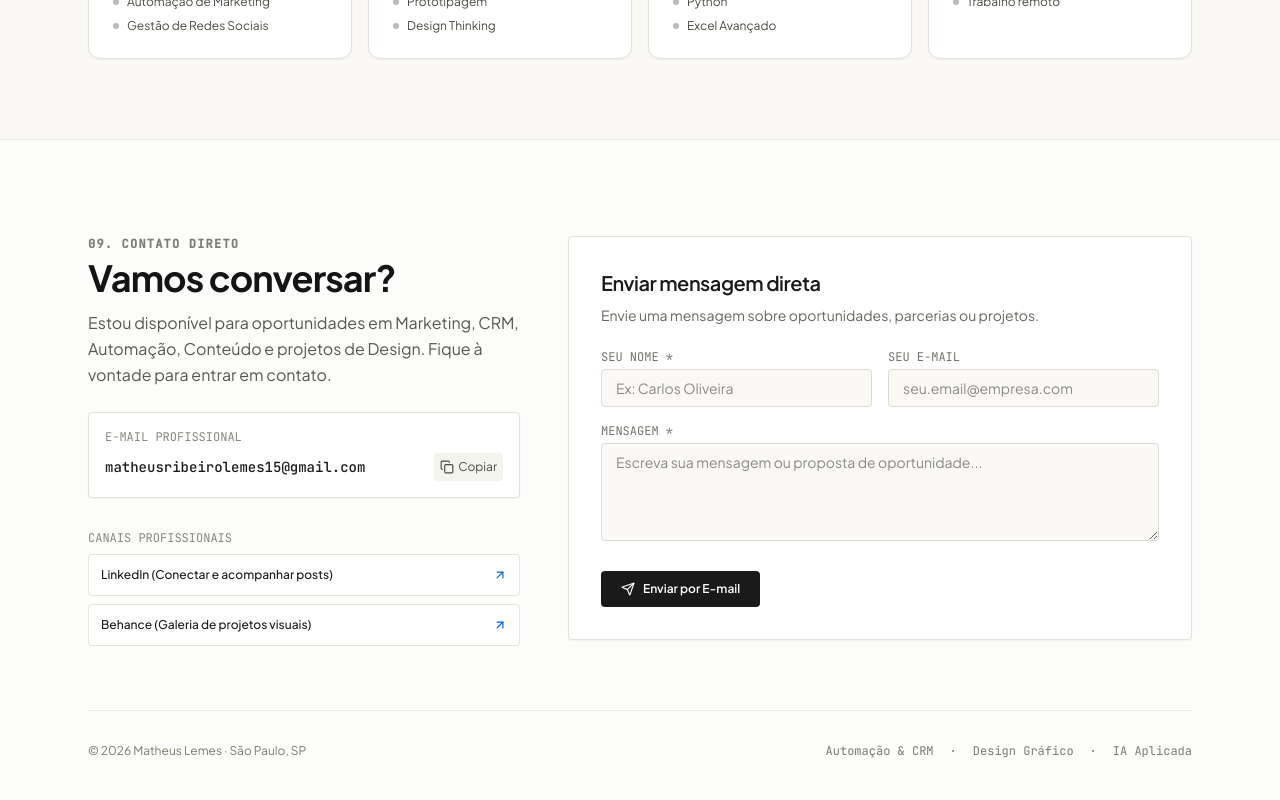
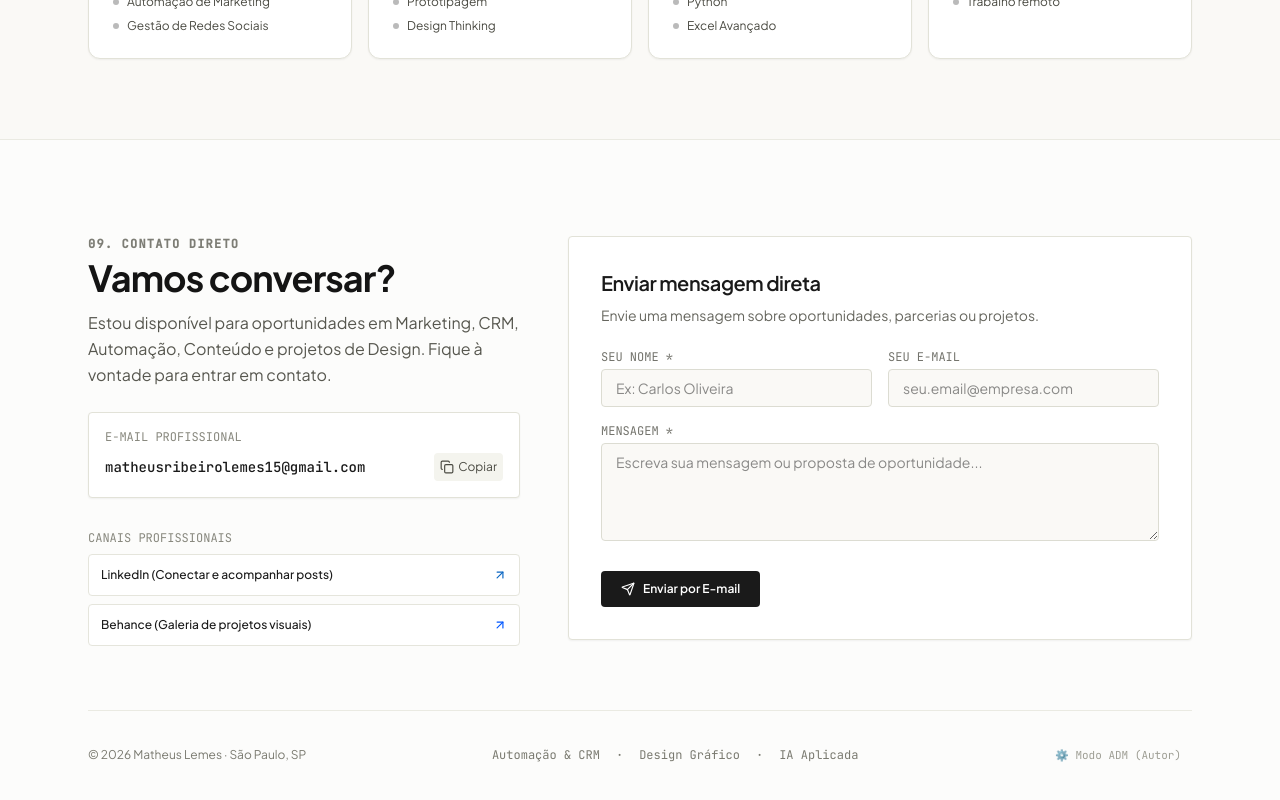
Before and after one commit to MatthLemes/matheus-portfolio, a React (Vite) app: page / in a window 1280 px wide. Shown: the part 8229-9029 px from the top of the page. Built offline with nearby package versions, Linux system fonts and the light colour scheme.

Commit message:
feat: implement persistent admin mode
Add persistent admin authentication using localStorage and introduce a floating UI indicator to allow easy access to the profile editor.

```diff
--- a/src/App.tsx
+++ b/src/App.tsx
@@ -76,13 +76,26 @@ export default function App() {
   });
 
   const [isEditorOpen, setIsEditorOpen] = useState(false);
-  const [isAdmin] = useState(() => {
+  const [isAdmin, setIsAdmin] = useState(() => {
     if (typeof window !== 'undefined') {
       const params = new URLSearchParams(window.location.search);
-      return params.get('admin') === 'true' || params.get('edit') === 'true';
+      if (params.get('admin') === 'true' || params.get('edit') === 'true') {
+        return true;
+      }
+      return localStorage.getItem('matheus_admin_active') === 'true';
     }
     return false;
   });
+
+  const toggleAdmin = () => {
+    const next = !isAdmin;
+    setIsAdmin(next);
+    try {
+      localStorage.setItem('matheus_admin_active', String(next));
+    } catch {
+      // storage unavailable
+    }
+  };
 
   const handleSaveData = (newData: PortfolioData) => {
     setData(newData);
@@ -294,8 +307,33 @@ export default function App() {
           links={data.links}
           name={data.name}
           email={data.email}
+          isAdmin={isAdmin}
+          onToggleAdmin={toggleAdmin}
         />
       </main>
+
+      {/* Floating Admin Status Bar */}
+      {isAdmin && (
+        <div className="fixed bottom-4 right-4 z-40 bg-[#1A1A1A] text-white px-3.5 py-2 rounded-full shadow-xl flex items-center gap-3 text-xs border border-white/20 backdrop-blur-md">
+          <span className="flex items-center gap-1.5 font-medium">
+            <span className="w-2 h-2 rounded-full bg-emerald-400 animate-pulse"></span>
+            Modo ADM
+          </span>
+          <button
+            onClick={() => setIsEditorOpen(true)}
+            className="text-white/80 hover:text-white underline underline-offset-2 transition-colors"
+          >
+            Editar Perfil
+          </button>
+          <button
+            onClick={toggleAdmin}
+            className="text-white/50 hover:text-white pl-2 border-l border-white/20 transition-colors"
+            title="Sair do modo administrador"
+          >
+            Sair
+          </button>
+        </div>
+      )}
 
       {/* Modal de Personalização */}
       <EditProfileModal
--- a/src/components/ContactSection.tsx
+++ b/src/components/ContactSection.tsx
@@ -6,12 +6,16 @@ interface ContactSectionProps {
   links: SocialLinks;
   name: string;
   email: string;
+  isAdmin?: boolean;
+  onToggleAdmin?: () => void;
 }
 
 export const ContactSection: React.FC<ContactSectionProps> = ({
   links,
   name,
   email,
+  isAdmin = false,
+  onToggleAdmin,
 }) => {
   const [copiedEmail, setCopiedEmail] = useState(false);
   const [senderName, setSenderName] = useState('');
@@ -182,6 +186,19 @@ export const ContactSection: React.FC<ContactSectionProps> = ({
             <span aria-hidden="true">·</span>
             <span>IA Aplicada</span>
           </div>
+
+          {onToggleAdmin && (
+            <button
+              onClick={onToggleAdmin}
+              className={`text-[11px] font-mono px-2.5 py-1 rounded transition-colors border ${
+                isAdmin
+                  ? 'bg-[#1A1A1A] text-white border-[#1A1A1A]'
+                  : 'bg-transparent text-[#9E9E94] hover:text-[#1A1A1A] border-transparent hover:border-[#D5D5CA]'
+              }`}
+            >
+              {isAdmin ? '🔒 Sair do Modo ADM' : '⚙️ Modo ADM (Autor)'}
+            </button>
+          )}
         </div>
       </div>
     </section>
```
